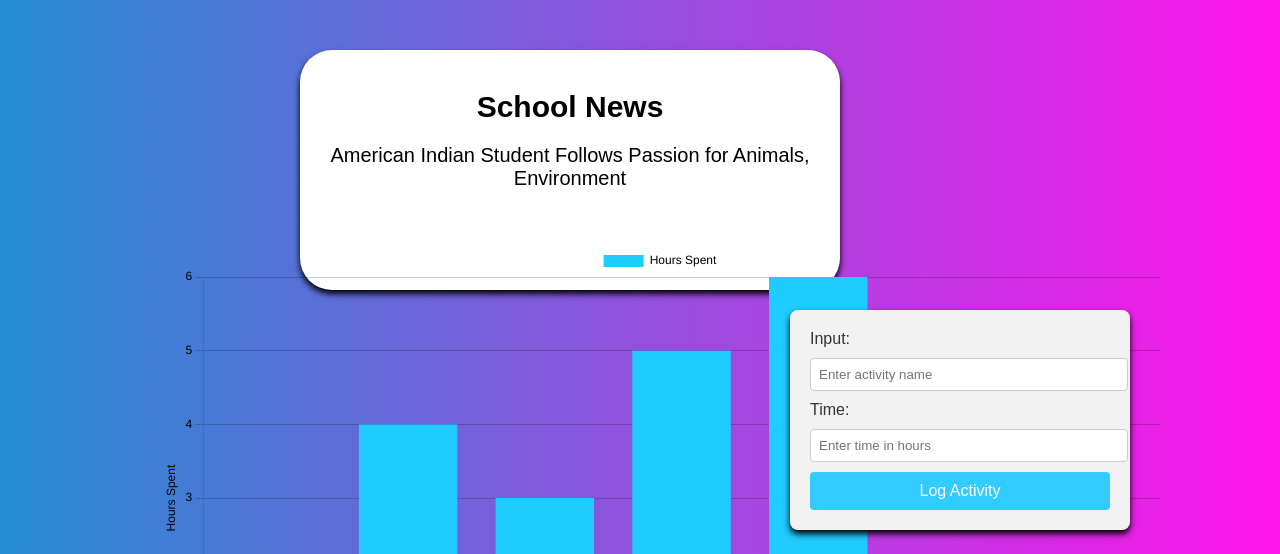
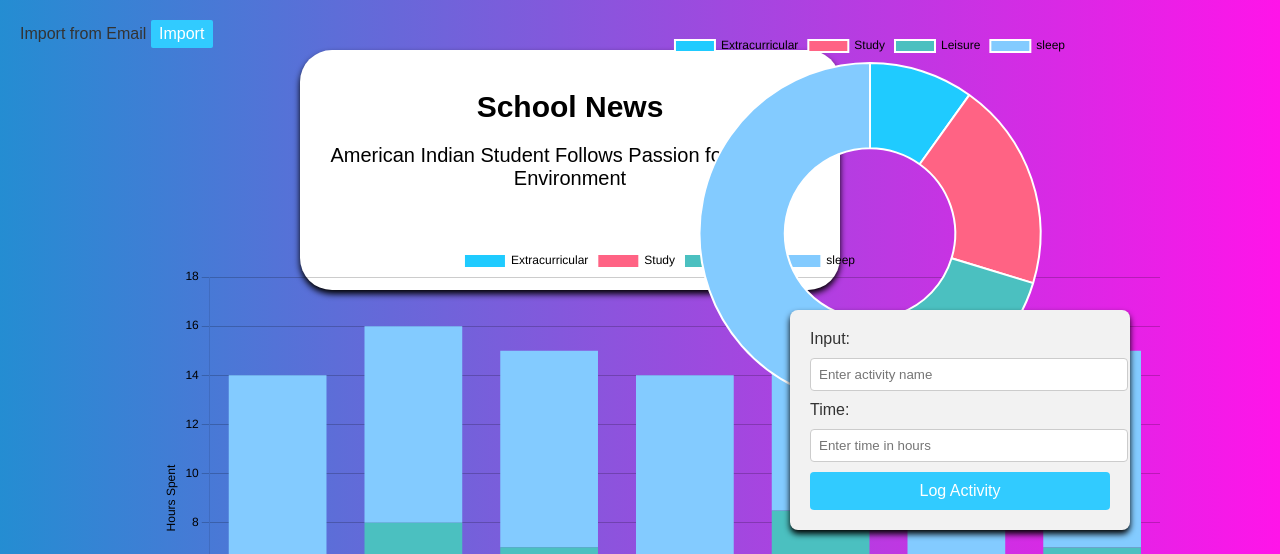
Before and after one commit to JTripple7s/Time-Tamer, a plain HTML site: page index.html in a window 1280 px wide. Shown: the top 554 px of the page. Drawn offline with nearby package versions, Linux system fonts and the light colour scheme.

Commit message:
final commit, added donut graph, fixed bar graph, and added import feature

```diff
--- a/index.html
+++ b/index.html
@@ -3,7 +3,7 @@
 <head>
     <meta charset="UTF-8">
     <meta name="viewport" content="width=device-width, initial-scale=1.0">
-    <title>Time Management Tool</title>
+    <title>Time Tamer</title>
     <link rel="stylesheet" href="styles.css">
     <script src="https://cdn.jsdelivr.net/npm/chart.js"></script>
 </head>
@@ -16,6 +16,10 @@
 
 <div id="graph-container">
     <canvas id="weekly-schedule"></canvas>
+</div>
+
+<div id="doughnut-container">
+    <canvas id="activity-donut"></canvas>
 </div>
 
 <div id="csusm-logo">
@@ -32,6 +36,11 @@
     <button onclick="addActivity()">Log Activity</button>
 </div>
 
+<div id="Import">
+    <label for="importing calander">Import from Email</label>
+    <button onclick="ImportCal()">Import</button>
+</div>
+
 
     <script src="script.js"></script>
 </body>
--- a/script.js
+++ b/script.js
@@ -1,39 +1,43 @@
 
-const ctx = document.getElementById('weekly-schedule').getContext('2d');
+const barChartCtx = document.getElementById('weekly-schedule').getContext('2d');
+const doughnutChartCtx = document.getElementById('activity-donut').getContext('2d');
 
-const weeklyScheduleChart = new Chart(ctx, {
+const weeklyScheduleChart = new Chart(barChartCtx, {
     type: 'bar', // Chart type
     data: {
         labels: ['Monday', 'Tuesday', 'Wednesday', 'Thursday', 'Friday', 'Saturday', 'Sunday'], // X-axis labels
-        datasets: [{
-            label: 'Hours Spent', // Legend label
-            data: [2, 4, 3, 5, 6, 1, 2], // Y-axis data
-            backgroundColor: [
-                'rgba(31, 203, 255, 1)', // Colors for bars
-                'rgba(31, 203, 255, 1)',
-                'rgba(31, 203, 255, 1)',
-                'rgba(31, 203, 255, 1)',
-                'rgba(31, 203, 255, 1)',
-                'rgba(31, 203, 255, 1)',
-                'rgba(31, 203, 255, 1)'
-            ],
-            borderColor: [
-                'rgba(0, 0, 0, 1)',
-                'rgba(0, 0, 0, 1)',
-                'rgba(0, 0, 0, 1)',
-                'rgba(0, 0, 0, 1)',
-                'rgba(0, 0, 0, 1)',
-                'rgba(0, 0, 0, 1)',
-                'rgba(0, 0, 0, 1)'
-            ],
-            borderWidth: 0
-        }]
+        datasets: [
+            {
+                label: 'Extracurricular', // activity
+                data: [1, 1.5, 2, 1, 2.5, 0, 0], // Hours for activity
+                backgroundColor: 'rgba(31, 203, 255, 1)', // Color for bars
+
+            },
+            {
+                label: 'Study',
+                data: [3, 4, 2, 3.5, 4, 1, 2],
+                backgroundColor: 'rgba(255, 99, 132, 1)',
+
+            },
+            {
+                label: 'Leisure',
+                data: [2, 2.5, 3, 1.5, 2, 4, 5],
+                backgroundColor: 'rgba(75, 192, 192, 1)',
+
+            },
+            {
+                label: 'sleep',
+                data: [8, 8, 8, 8, 8, 8, 8],
+                backgroundColor: 'rgba(131, 203, 255, 1)',
+            }
+        ]
     },
     options: {
         responsive: true, // Adjust to container size
         maintainAspectRatio: false, // Allow custom height/width
         scales: {
             y: {
+
                 beginAtZero: true, // Start Y-axis at 0
                 ticks: {
                     color: 'black',
@@ -41,6 +45,7 @@ const weeklyScheduleChart = new Chart(ctx, {
                 grid: {
                     color: 'rgba(0, 0, 0, 0.2)',
                 },
+                stacked: true,
                 title: {
                     display: true,
                     text: 'Hours Spent', // Y-axis label
@@ -54,6 +59,7 @@ const weeklyScheduleChart = new Chart(ctx, {
                 grid: {
                     color: 'rgba(0, 0, 0, 0)',
                 },
+                stacked: true,
                 title: {
                     display: true,
                     text: 'Days of the Week', // X-axis label
@@ -67,6 +73,34 @@ const weeklyScheduleChart = new Chart(ctx, {
                     color: 'black'
                 }
             }
+        }
+    }
+});
+
+const doughnutChart = new Chart(doughnutChartCtx, {
+    type: 'doughnut',
+    data: {
+        labels: ['Extracurricular', 'Study', 'Leisure', 'sleep'],
+        datasets: [
+            {
+                label: 'Activity Distribution',
+                data: [10, 20, 15, 56], // Total hours for each activity
+                backgroundColor: [
+                    'rgba(31, 203, 255, 1)', // Extracurricular color
+                    'rgba(255, 99, 132, 1)', // Study color
+                    'rgba(75, 192, 192, 1)',
+                    'rgba(131, 203, 255, 1)'  // Leisure color
+                ],
+                hoverOffset: 4 // Adds an offset when hovering
+            }
+        ]
+    },
+    options: {
+        responsive: true,
+        maintainAspectRatio: false,
+        plugins: {
+            legend: { labels: { color: 'black' } },
+            tooltip: { enabled: true }
         }
     }
 });
--- a/styles.css
+++ b/styles.css
@@ -54,6 +54,17 @@ h1 {
     box-shadow: 0 4px 6px rgba(0, 0, 0, 0);
 }
 
+#doughnut-container {
+    position: absolute;
+    top: 20px;
+    right: 150px;
+    width: 500px;
+    height: 375px;
+    padding: 10px;
+    border-radius: 8px;
+    box-shadow: 0 4px 6px rgba(0, 0, 0, 0);
+}
+
 #csusm-logo{
     position: absolute;
     bottom: 20px;
@@ -95,3 +106,18 @@ h1 {
 #input-section button:hover {
     background-color: #1c9bb6;
 }
+
+#Import button {
+    width: 5%;
+    padding: 5px;
+    background-color: #31cbff;
+    border: none;
+    border-radius: 2px;
+    color: white;
+    font-size: 16px;
+    cursor: pointer;
+}
+
+#Import button:hover {
+    background-color: #1c9bb6;
+}
```
